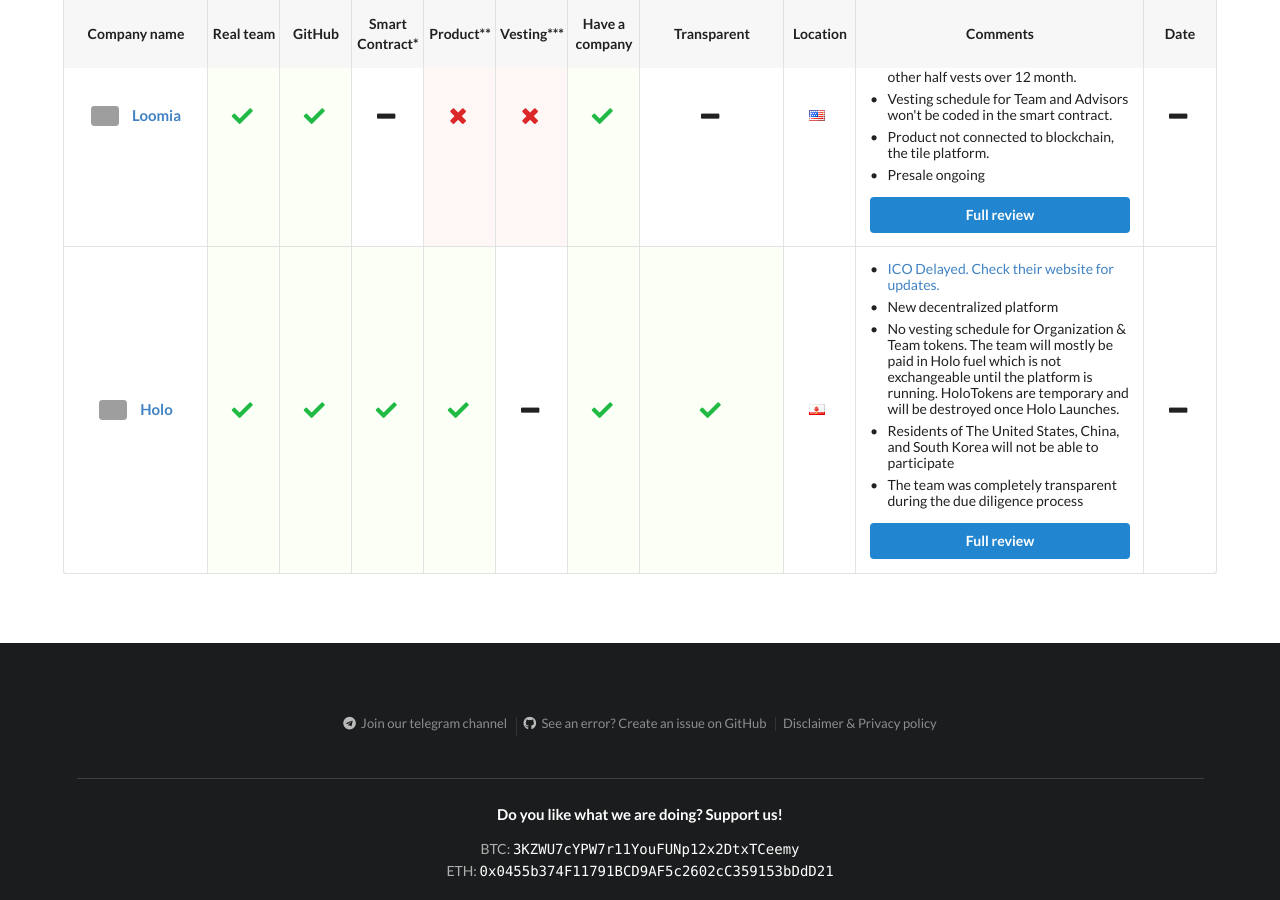
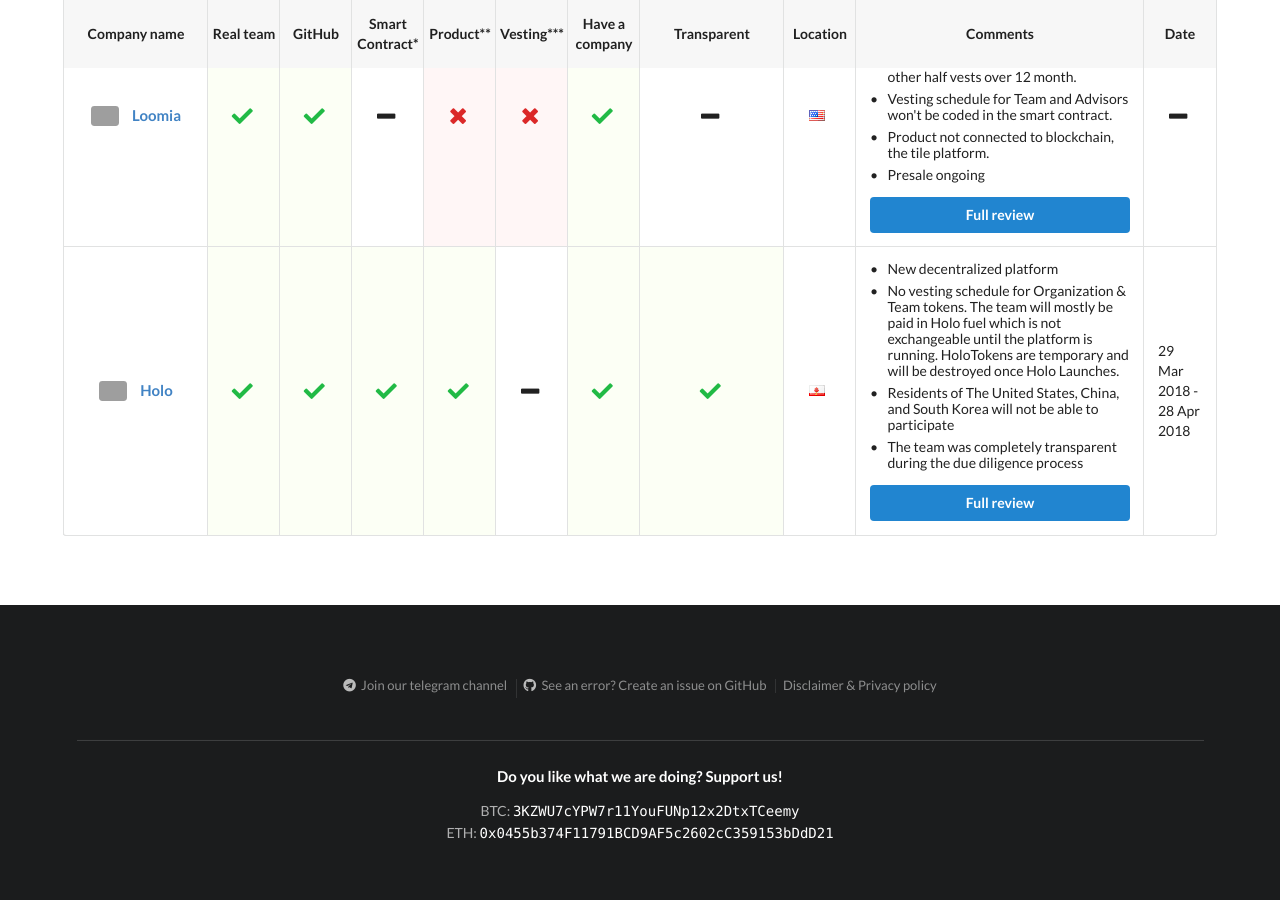
Before and after one commit to ico-check/ico-check, a Jekyll site: the page built from index.md, in a window 1280 px wide and 900 px high, scrolled down 2389 px. Built offline with Jekyll 4.4.1, drawn with Linux system fonts in a browser that asks for light colours; nearby versions of some CDN libraries; grey boxes are pictures that could not be loaded.

Commit message:
28-holo-ico-check
Comment update

```diff
--- a/_data/active-future-icos.yml
+++ b/_data/active-future-icos.yml
@@ -233,13 +233,11 @@
   transparent: true
   location: Gibraltar
   comments:
-    - content: ICO Delayed. Check their website for updates.
-      url: https://holo.host/ico/
     - content: New decentralized platform
     - content: No vesting schedule for Organization & Team tokens. The team will mostly be paid in Holo fuel which is not exchangeable until the platform is running. HoloTokens are temporary and will be destroyed once Holo Launches.
     - content: Residents of The United States, China, and South Korea will not be able to participate
     - content: The team was completely transparent during the due diligence process
-  ico_start_date:
-  ico_end_date:
+  ico_start_date: 2018-03-29T11:00:00Z
+  ico_end_date: 2018-04-28T11:00:00Z
   safe: false
   issue_url: https://github.com/ico-check/ico-check/issues/24
```
